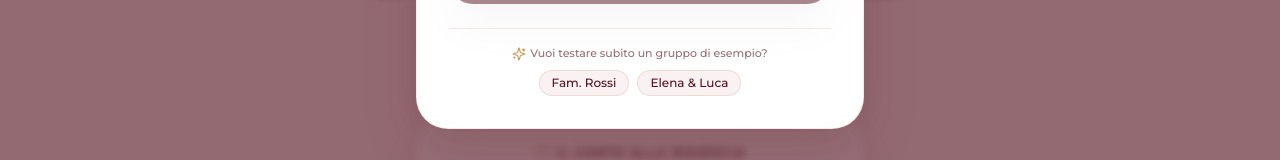
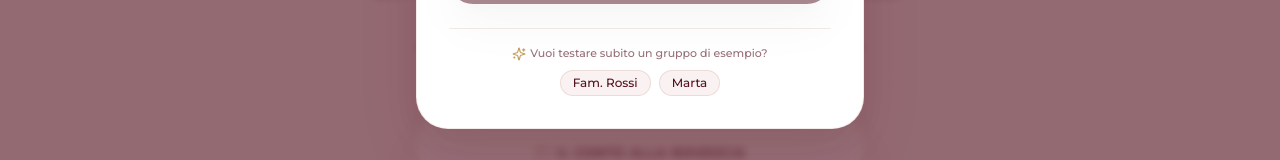
Before and after one commit to martix03/matrimonio-marta-giulio, a React (Vite) app: page / in a window 1280 px wide. Both pictures are taken after a click on the button "ACCEDI". Shown: the part 530-690 px from the top of the page. Built offline with nearby package versions, Linux system fonts and the light colour scheme.

Commit message:
Update demo button to Marta

```diff
--- a/src/components/auth/MagicLinkModal.tsx
+++ b/src/components/auth/MagicLinkModal.tsx
@@ -148,7 +148,7 @@ export const MagicLinkModal: React.FC<MagicLinkModalProps> = ({
               onClick={() => handleQuickDemo('FERRARI26')}
               className="px-3 py-1 text-xs rounded-full bg-cream hover:bg-blush/20 text-burgundy font-medium border border-blush/40 transition-colors"
             >
-              Elena & Luca
+              Marta
             </button>
           </div>
         </div>
```
Also changed, not shown: 5 other files (tests, documents, lock files or other folders).
